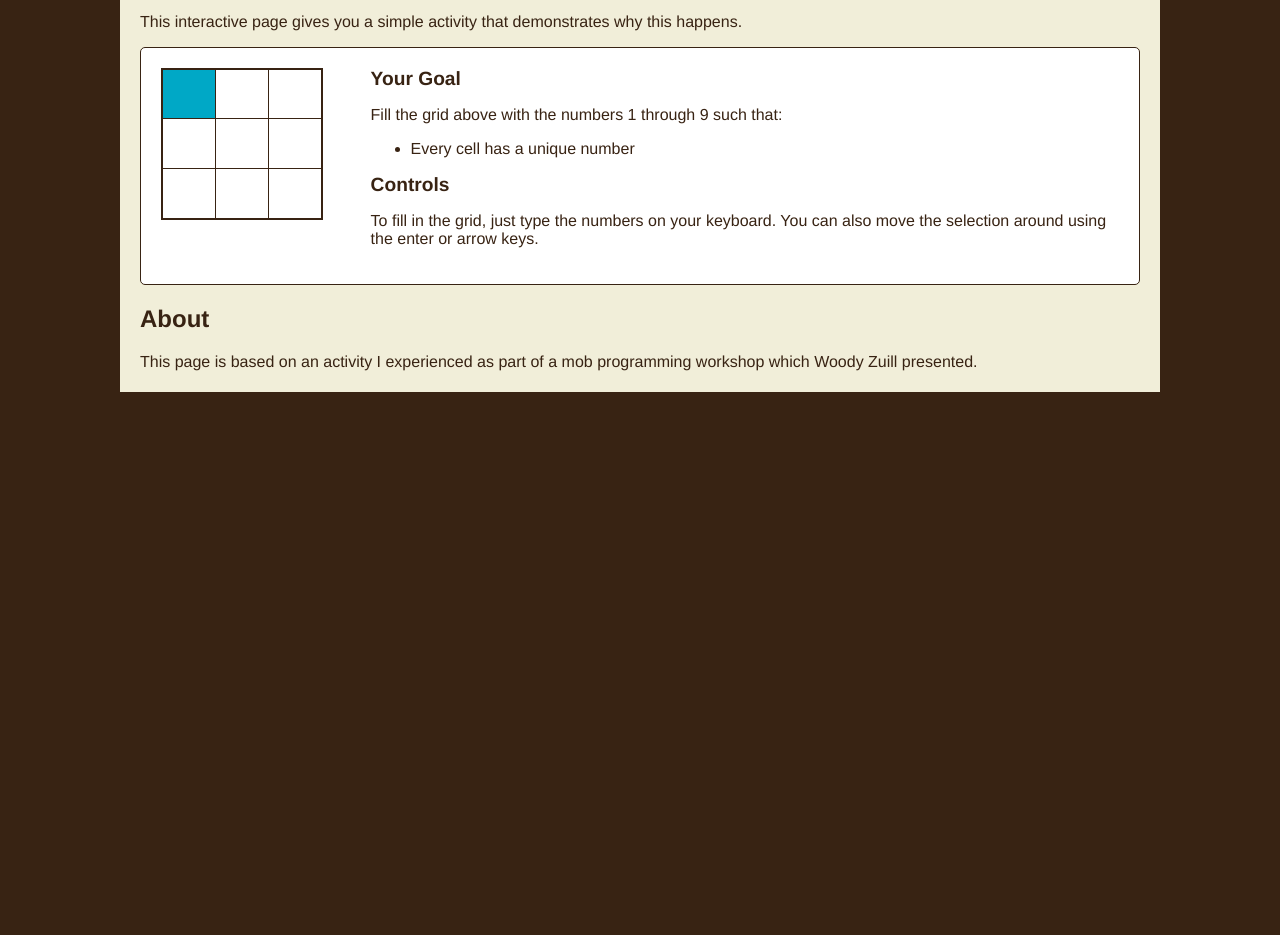
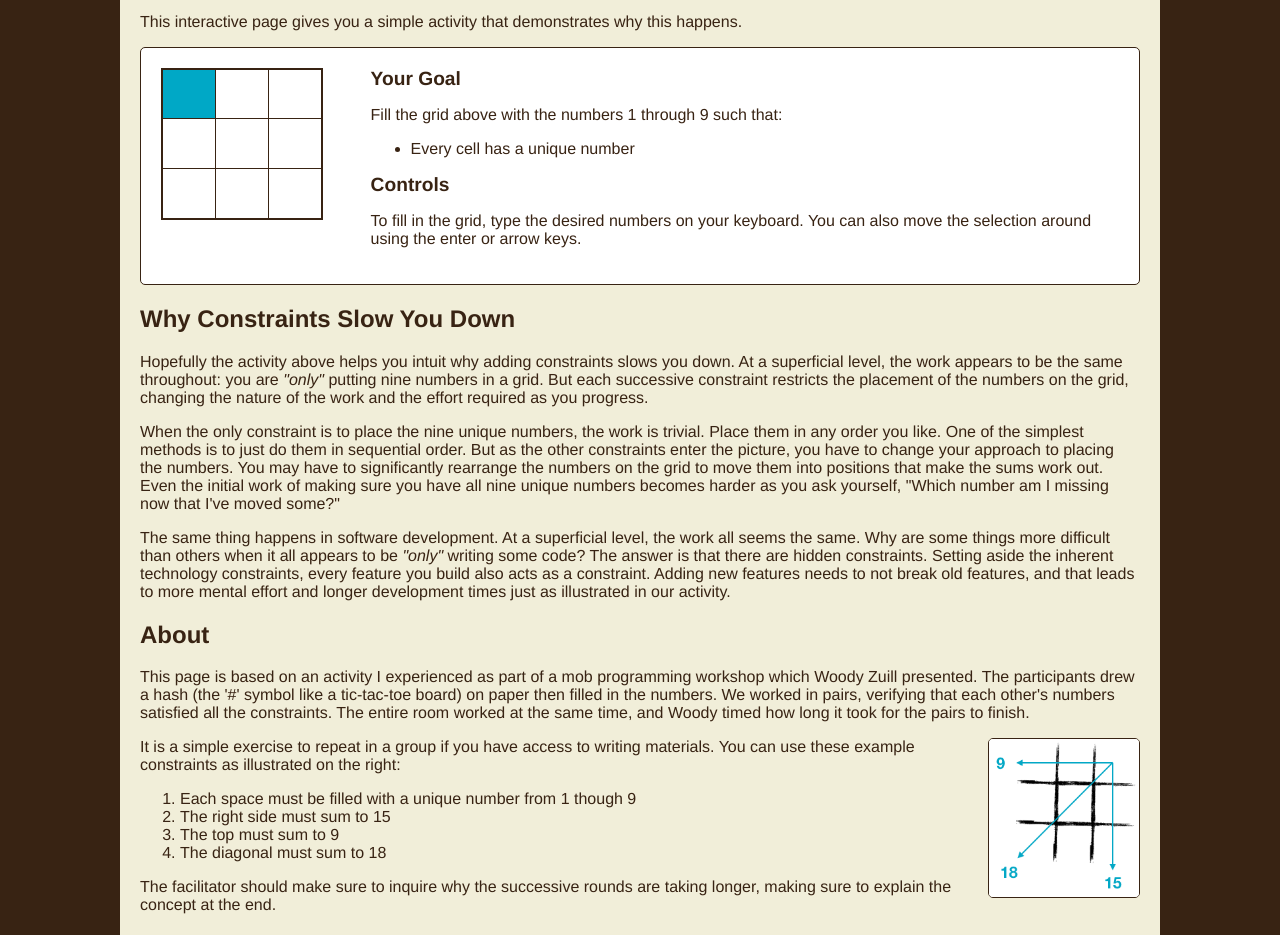
Before and after one commit to allan-stewart/constraints, a plain HTML site: page index.html in a window 1280 px wide. Shown: the part 124-1059 px from the top of the page. Before the commit the page ends 800 px from the top, so only its background shows below. Drawn offline with Linux system fonts and the light colour scheme.

Commit message:
Add more description and example image

```diff
--- a/index.html
+++ b/index.html
@@ -48,7 +48,7 @@
 
                         <h2>Controls</h2>
                         <p>
-                            To fill in the grid, just type the numbers on your keyboard.
+                            To fill in the grid, type the desired numbers on your keyboard.
                             You can also move the selection around using the enter or arrow keys.
                         </p>
                     </div>
@@ -135,8 +135,50 @@
                 </div>
             </div>
 
+            <h2>Why Constraints Slow You Down</h2>
+            <p>
+                Hopefully the activity above helps you intuit why adding constraints slows you down.
+                At a superficial level, the work appears to be the same throughout: you are <em>"only"</em> putting nine numbers in a grid.
+                But each successive constraint restricts the placement of the numbers on the grid, changing the nature of the work and the effort required as you progress.
+            </p>
+            <p>
+                When the only constraint is to place the nine unique numbers, the work is trivial.
+                Place them in any order you like.
+                One of the simplest methods is to just do them in sequential order.
+                But as the other constraints enter the picture, you have to change your approach to placing the numbers.
+                You may have to significantly rearrange the numbers on the grid to move them into positions that make the sums work out.
+                Even the initial work of making sure you have all nine unique numbers becomes harder as you ask yourself, "Which number am I missing now that I've moved some?"
+            </p>
+            <p>
+                The same thing happens in software development.
+                At a superficial level, the work all seems the same.
+                Why are some things more difficult than others when it all appears to be <em>"only"</em> writing some code?
+                The answer is that there are hidden constraints.
+                Setting aside the inherent technology constraints, every feature you build also acts as a constraint.
+                Adding new features needs to not break old features, and that leads to more mental effort and longer development times just as illustrated in our activity.
+            </p>
+
             <h2>About</h2>
-            <p>This page is based on an activity I experienced as part of a mob programming workshop which Woody Zuill presented.</p>
+            <p>
+                This page is based on an activity I experienced as part of a mob programming workshop which Woody Zuill presented.
+                The participants drew a hash (the '#' symbol like a tic-tac-toe board) on paper then filled in the numbers.
+                We worked in pairs, verifying that each other's numbers satisfied all the constraints.
+                The entire room worked at the same time, and Woody timed how long it took for the pairs to finish.
+            </p>
+            <p>
+                <img class="example" src="./example-constraints.png" />
+                It is a simple exercise to repeat in a group if you have access to writing materials.
+                You can use these example constraints as illustrated on the right:
+            </p>
+            <ol>
+                <li>Each space must be filled with a unique number from 1 though 9</li>
+                <li>The right side must sum to 15</li>
+                <li>The top must sum to 9</li>
+                <li>The diagonal must sum to 18</li>
+            </ol>
+            <p>
+                The facilitator should make sure to inquire why the successive rounds are taking longer, making sure to explain the concept at the end.
+            </p>
         </div>
     </body>
 </html>
--- a/style.css
+++ b/style.css
@@ -82,3 +82,11 @@ button {
 button:hover {
     filter: drop-shadow(1px 1px 2px #333);
 }
+
+.example {
+    border: 1px solid #382313;
+    border-radius: 5px;
+    float: right;
+    width: 150px;
+    margin-left: 10px;
+}
```
Also changed, not shown: example-constraints.png (added).
